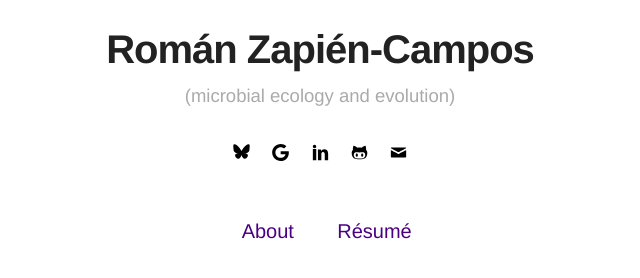
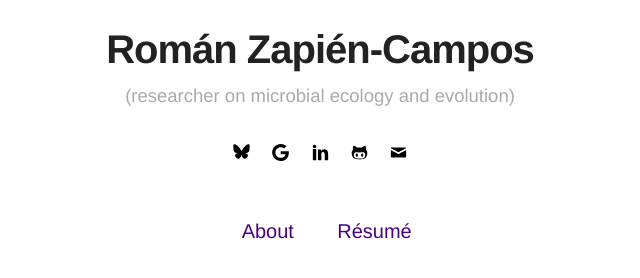
Before and after one commit to romanzapien/romanzapien.github.io, a Jekyll site: the page built from index.html, in a window 1280 px wide. Shown: the part 243-521 px from the top of the page, without its empty margins (320-960 px from the left). Built offline with Jekyll 4.4.1, drawn with Linux system fonts in a browser that asks for light colours.

Commit message:
Update _config.yml

```diff
--- a/_config.yml
+++ b/_config.yml
@@ -1,6 +1,6 @@
 # main text of home
 name: Román Zapién-Campos
-bio: (microbial ecology and evolution)
+bio: (researcher on microbial ecology and evolution)
 
 # twitter summary info
 description: Román Zapién-Campos personal website
```
